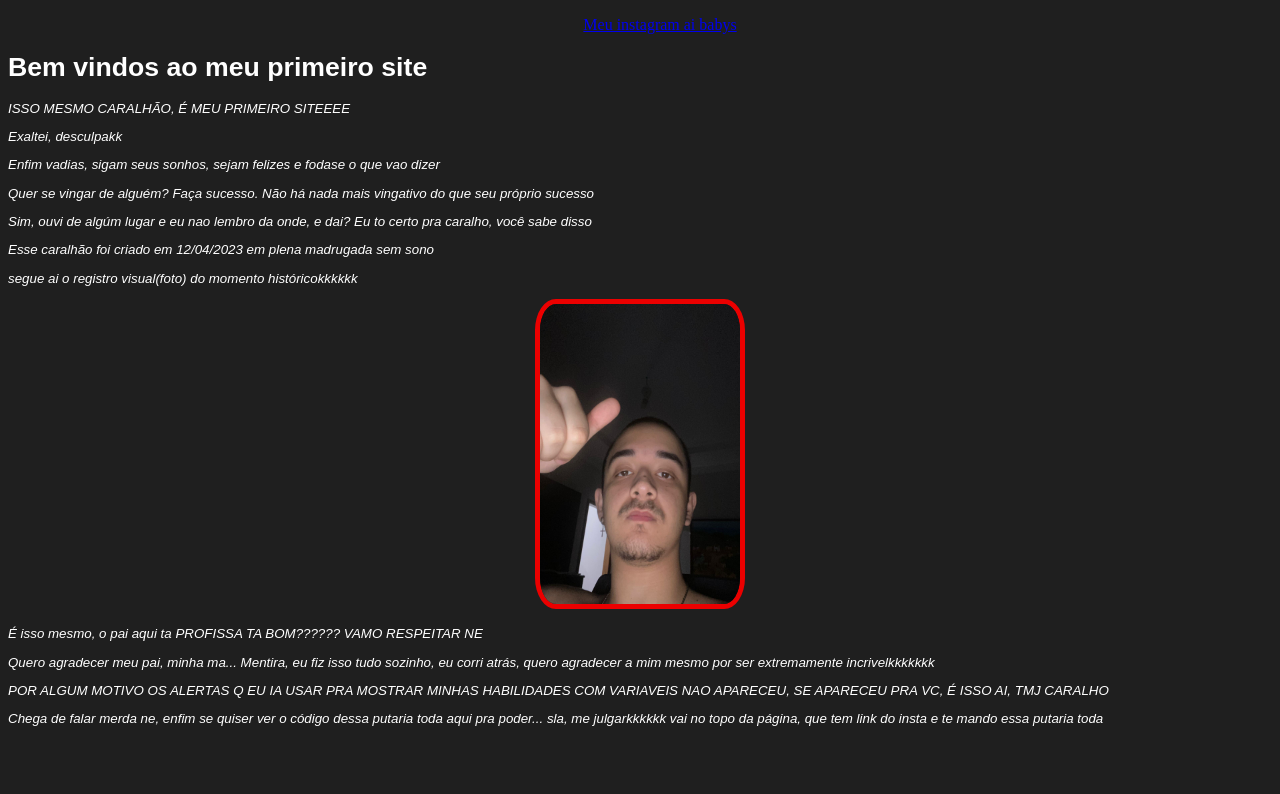
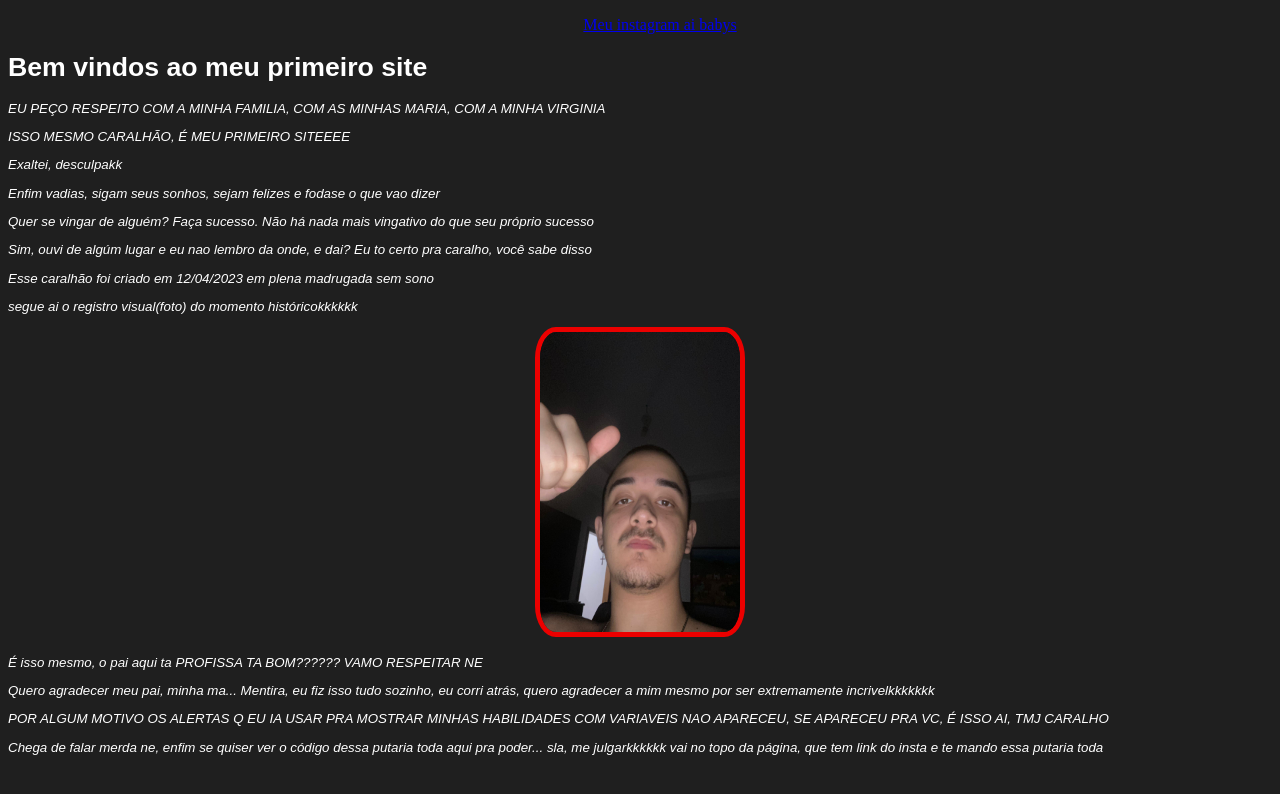
Before and after one commit to Euthenz/testedesitenovo, a plain HTML site: page index.html in a window 1280 px wide. Drawn offline with Linux system fonts and the light colour scheme.

Commit message:
Update index.html

```diff
--- a/index.html
+++ b/index.html
@@ -41,7 +41,8 @@
         </ul>
     </nav>
     <h1>Bem vindos ao meu primeiro site</h1>
-    <p>ISSO MESMO CARALHÃO, É MEU PRIMEIRO SITEEEE</p>
+    <p> EU PEÇO RESPEITO COM A MINHA FAMILIA, COM AS MINHAS MARIA, COM A MINHA VIRGINIA</p>
+<p>ISSO MESMO CARALHÃO, É MEU PRIMEIRO SITEEEE</p>
     <p>Exaltei, desculpakk</p>
     <p>Enfim vadias, sigam seus sonhos, sejam felizes e fodase o que vao dizer</p>
     <p>Quer se vingar de alguém? Faça sucesso. Não há nada mais vingativo do que seu próprio sucesso</p>
```
